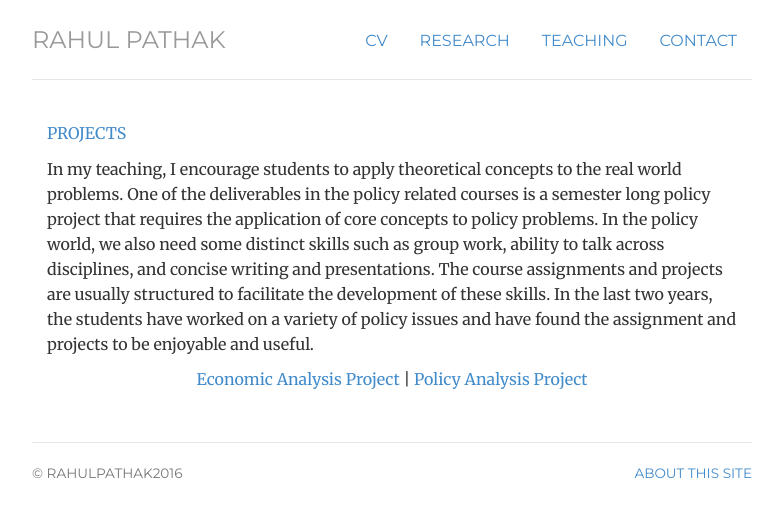
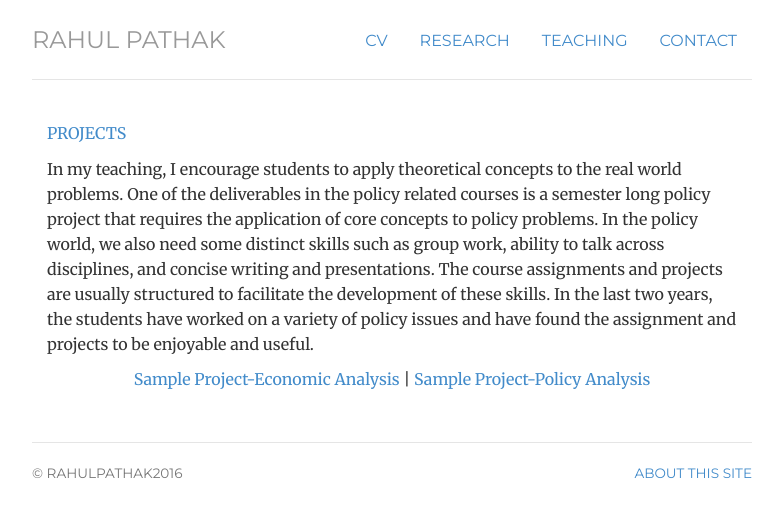
Before and after one commit to pathak-rahul/pathak-rahul.github.io, a Jekyll site: the page built from projects/index.html, in a window 1280 px wide. Shown: the top 517 px of the page, without its empty margins (248-1031 px from the left). Built offline with Jekyll 4.4.1, drawn with Linux system fonts in a browser that asks for light colours.

Commit message:
Update index.html

```diff
--- a/projects/index.html
+++ b/projects/index.html
@@ -17,7 +17,7 @@ title: projects
 	<div itemscope itemtype="http://data-vocabulary.org/Person" class="col-sm-12">
 <p class-"lead"> In my teaching, I encourage students to apply theoretical concepts to the real world problems. One of the deliverables in the policy related courses is a semester long policy project that requires the application of core concepts to policy problems. In the policy world, we also need some distinct skills such as group work, ability to talk across disciplines, and concise writing and presentations. The course assignments and projects are usually structured to facilitate the development of these skills. In the last two years, the students have worked on a variety of policy issues and have found the assignment and projects to be enjoyable and useful.
 
-<p class="text-center"> <a href="/files/8141project.pdf"> Economic Analysis Project</a> |  <a href="/files/4061project.pdf"> Policy Analysis Project </a>
+<p class="text-center"> <a href="/files/8141project.pdf"> Sample Project-Economic Analysis</a> |  <a href="/files/4061project.pdf"> Sample Project-Policy Analysis </a>
 
 
 
```
